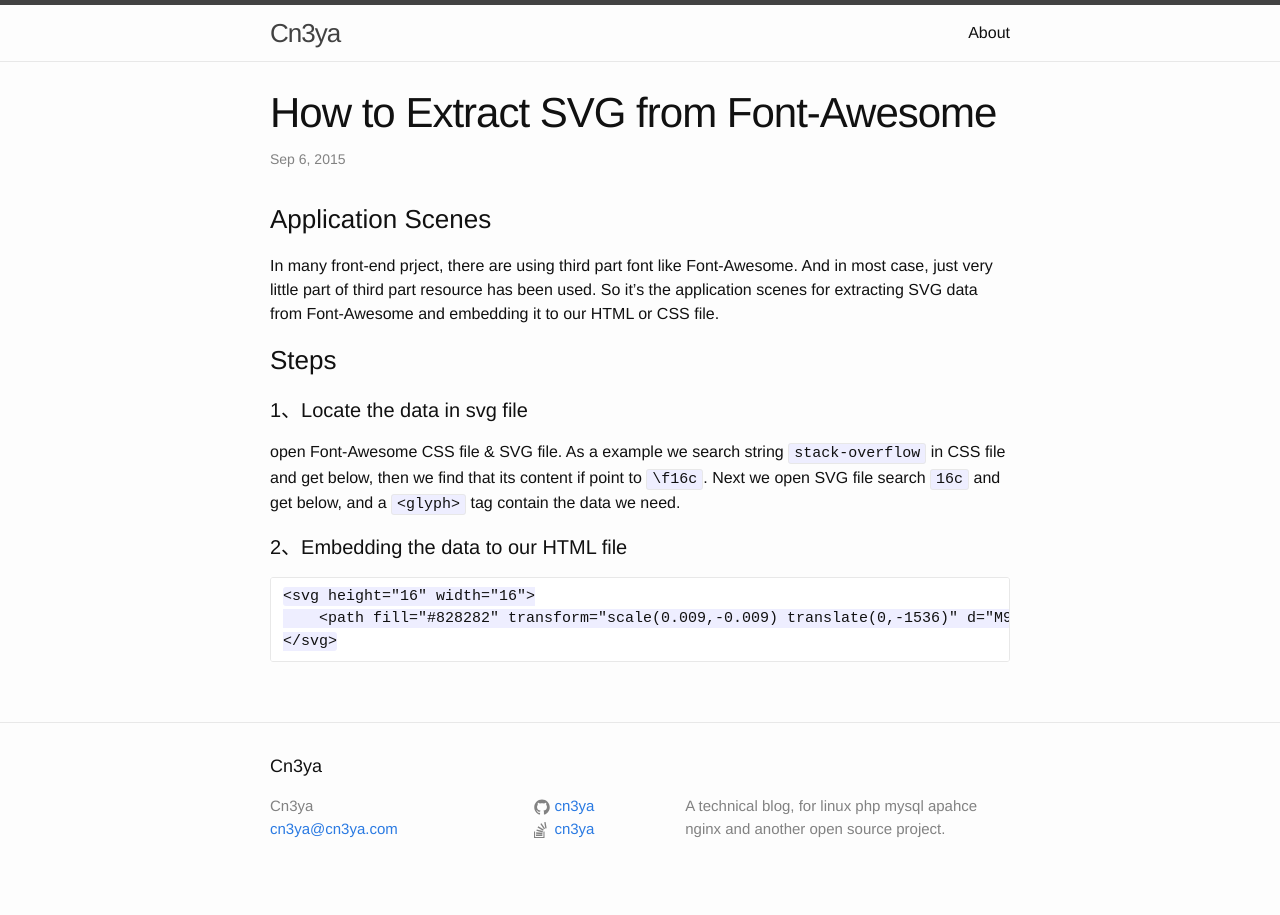
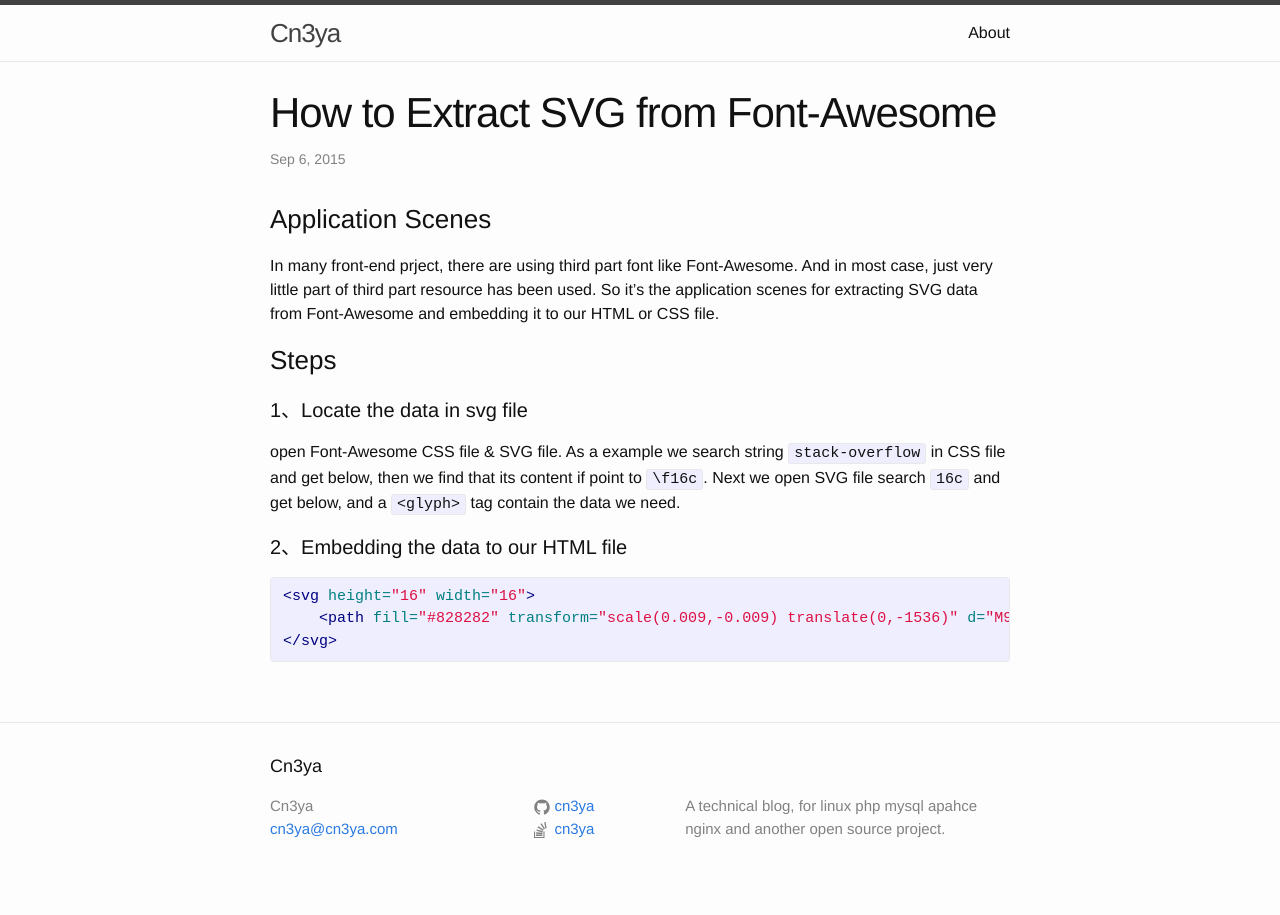
Before and after one commit to cn3ya/cn3ya.github.io, a Jekyll site: the page built from _posts/2015-09-06-How-to-Extract-SVG-from-Font-Awesome.markdown, in a window 1280 px wide. Built offline with Jekyll 4.4.1, drawn with Linux system fonts in a browser that asks for light colours; comment, search, counter and statistics services are not loaded.

Commit message:
fix some bug

````diff
--- a/_includes/footer.html
+++ b/_includes/footer.html
@@ -62,13 +62,15 @@
       <div class="footer-col  footer-col-3">
         <p class="text">{{ site.description }}</p>
       </div>
+
+      <div class="footer-col  footer-col-4">
+        <!-- 添加站长统计 -->
+        <script type="text/javascript">
+        var cnzz_protocol = (("https:" == document.location.protocol) ? " https://" : " http://");document.write(unescape("%3Cspan id='cnzz_stat_icon_1256267544'%3E%3C/span%3E%3Cscript src='" + cnzz_protocol + "s11.cnzz.com/z_stat.php%3Fid%3D1256267544%26show%3Dpic1' type='text/javascript'%3E%3C/script%3E"));
+        </script>
+      </div>
     </div>
 
   </div>
 
 </footer>
-
-<!-- 添加站长统计 -->
-<script type="text/javascript">
-var cnzz_protocol = (("https:" == document.location.protocol) ? " https://" : " http://");document.write(unescape("%3Cspan id='cnzz_stat_icon_1256267544'%3E%3C/span%3E%3Cscript src='" + cnzz_protocol + "s11.cnzz.com/z_stat.php%3Fid%3D1256267544%26show%3Dpic1' type='text/javascript'%3E%3C/script%3E"));
-</script>
--- a/_posts/2015-09-06-How-to-Extract-SVG-from-Font-Awesome.markdown
+++ b/_posts/2015-09-06-How-to-Extract-SVG-from-Font-Awesome.markdown
@@ -9,13 +9,14 @@ categories: HTML CSS front-end browser
 In many front-end prject, there are using third part font like Font-Awesome. And in most case, just very little part of third part resource has been used. So it's the application scenes for extracting SVG data from Font-Awesome and embedding it to our HTML or CSS file.
 
 ###Steps
+
 ####1、Locate the data in svg file
 open Font-Awesome CSS file & SVG file. As a example we search string `stack-overflow` in CSS file and get below, then we find that its content if point to `\f16c`. Next we open SVG file search `16c` and get below, and a `<glyph>` tag contain the data we need.
 
 ####2、Embedding the data to our HTML file
 
-```
+{% highlight html %}
 <svg height="16" width="16">
     <path fill="#828282" transform="scale(0.009,-0.009) translate(0,-1536)" d="M928 135v-151l-707 -1v151zM1169 481v-701l-1 -35v-1h-1132l-35 1h-1v736h121v-618h928v618h120zM241 393l704 -65l-13 -150l-705 65zM309 709l683 -183l-39 -146l-683 183zM472 1058l609 -360l-77 -130l-609 360zM832 1389l398 -585l-124 -85l-399 584zM1285 1536 l121 -697l-149 -26l-121 697z"/>
 </svg>
-```
+{% endhighlight %}
````
